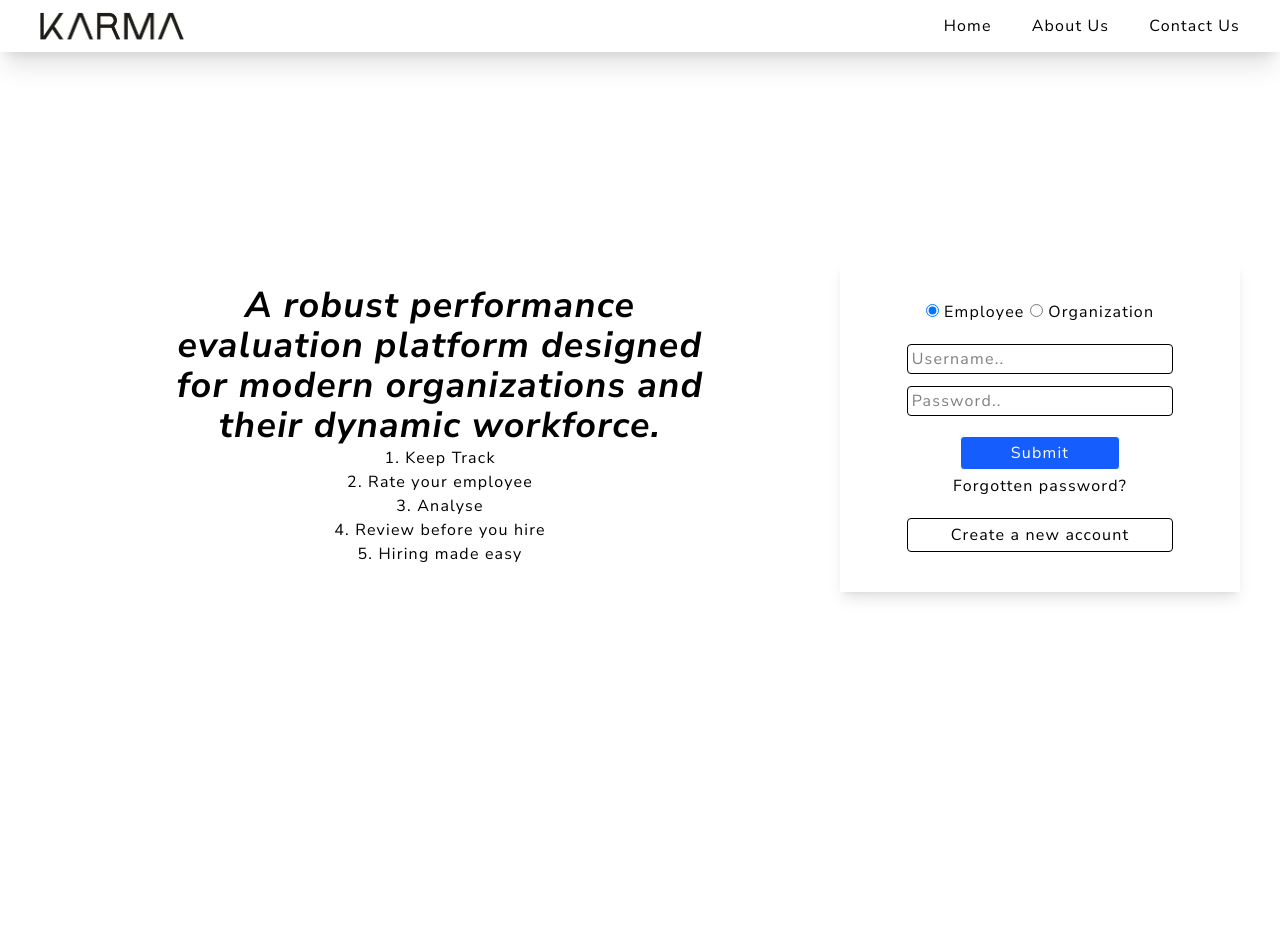
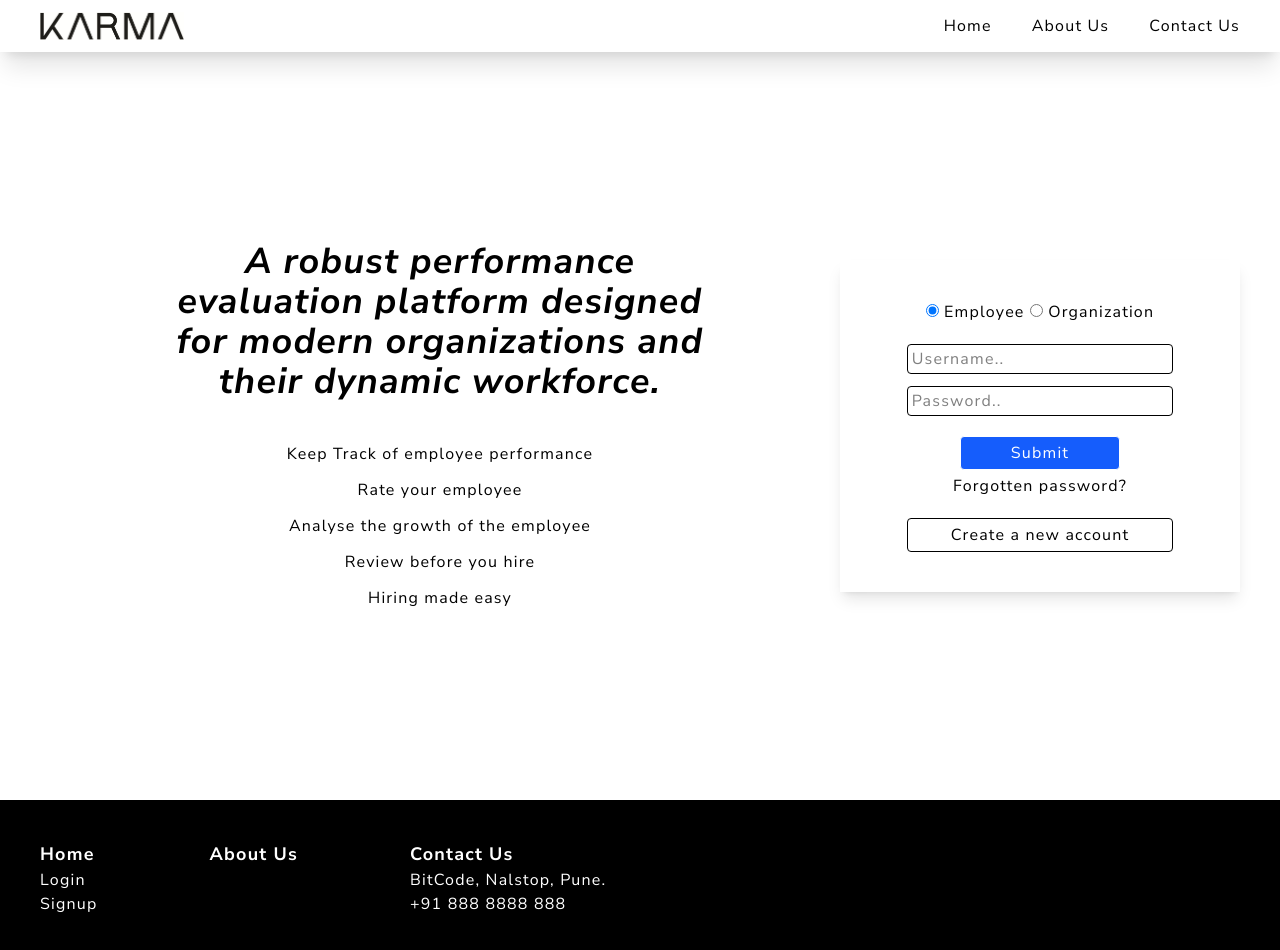
Before and after one commit to nadgire/karma, a React (Vite) app: page / in a window 1280 px wide. Shown: the top 950 px of the page. Before the commit the page ends 800 px from the top, so only its background shows below. Built offline with nearby package versions, Linux system fonts and the light colour scheme.

Commit message:
more components

```diff
--- a/src/App.jsx
+++ b/src/App.jsx
@@ -4,6 +4,9 @@ import viteLogo from '/vite.svg'
 import './App.css'
 import { BrowserRouter, Routes, Route } from 'react-router'
 import Home from './components/Home'
+import AboutUs from './components/about-us/AboutUs'
+import ContactUs from './components/contact-us/ContactUs'
+import EmployeeDashboard from './components/empdashboard/EmployeeDashboard'
 
 function App() {
   const [count, setCount] = useState(0)
@@ -13,6 +16,9 @@ function App() {
       <BrowserRouter>
         <Routes>
           <Route path="/" element={<Home />} />
+          <Route path="/about-us" element={<AboutUs />} />
+          <Route path="/contact-us" element={<ContactUs />} />
+          <Route path="/employee-dashboard" element={<EmployeeDashboard />} />
 
         </Routes>
       </BrowserRouter>
--- a/src/components/Home.jsx
+++ b/src/components/Home.jsx
@@ -1,12 +1,14 @@
 import React from 'react'
 import Navbar from './home/Navbar';
 import Hero from './home/Hero';
+import Footer from './home/Footer';
 
 const Home = () => {
   return (
     <>
       <Navbar />
       <Hero />
+      <Footer />
     </>
   )
 }
--- /dev/null
+++ b/src/components/about-us/AboutUs.jsx
@@ -0,0 +1,16 @@
+import React from 'react'
+import Navbar from '../home/Navbar';
+import Footer from '../home/Footer';
+import AboutUsHero from './AboutUsHero';
+
+const AboutUs = () => {
+  return (
+    <>
+      <Navbar />
+      <AboutUsHero />
+      <Footer />
+    </>
+  )
+}
+
+export default AboutUs
--- /dev/null
+++ b/src/components/about-us/AboutUsHero.jsx
@@ -0,0 +1,11 @@
+import React from 'react'
+
+const AboutUsHero = () => {
+    return (
+        <div className='max-w-[1200px] mx-auto flex h-[calc(100vh-52px)] items-center select-none'>
+            About us Hero Section
+        </div>
+    )
+}
+
+export default AboutUsHero
--- /dev/null
+++ b/src/components/contact-us/ContactUs.jsx
@@ -0,0 +1,16 @@
+import React from 'react'
+import Navbar from '../home/Navbar';
+import Footer from '../home/Footer';
+import ContactUsHero from './ContactUsHero';
+
+const AboutUs = () => {
+  return (
+    <>
+      <Navbar />
+      <ContactUsHero />
+      <Footer />
+    </>
+  )
+}
+
+export default AboutUs
--- /dev/null
+++ b/src/components/contact-us/ContactUsHero.jsx
@@ -0,0 +1,11 @@
+import React from 'react'
+
+const ContactUsHero = () => {
+    return (
+        <div className='max-w-[1200px] mx-auto flex h-[calc(100vh-52px)] items-center select-none'>
+            Contact us Hero Section
+        </div>
+    )
+}
+
+export default ContactUsHero
--- /dev/null
+++ b/src/components/empdashboard/EmployeeDashboard.jsx
@@ -0,0 +1,11 @@
+import React from 'react'
+
+const EmployeeDashboard = () => {
+  return (
+    <div>
+
+    </div>
+  )
+}
+
+export default EmployeeDashboard
--- /dev/null
+++ b/src/components/home/Footer.jsx
@@ -0,0 +1,43 @@
+import React from 'react'
+import { Link } from 'react-router'
+
+const Footer = () => {
+    return (
+        <div className='bg-black text-white'>
+            <div className='max-w-[1200px] mx-auto py-10 flex gap-28'>
+                <ul>
+                    <li className='font-bold text-lg'>
+                        Home
+                    </li>
+                    <li>
+                        <Link to="/">Login</Link>
+                    </li>
+                    <li>
+                        <Link to="/">Signup</Link>
+                    </li>
+                </ul>
+
+                <ul>
+                    <li className='font-bold text-lg'>
+                        About Us
+                    </li>
+                    <li>
+
+                    </li>
+                </ul>
+
+                <ul>
+                    <li className='font-bold text-lg'>
+                        Contact Us
+                    </li>
+                    <li>
+                        <span className='block'>BitCode, Nalstop, Pune.</span>
+                        <span>+91 888 8888 888</span>
+                    </li>
+                </ul>
+            </div>
+        </div>
+    )
+}
+
+export default Footer
--- a/src/components/home/HeroDetails.jsx
+++ b/src/components/home/HeroDetails.jsx
@@ -2,25 +2,25 @@ import React from 'react'
 
 const HeroDetails = () => {
     return (
-        <div className='w-2/3 text-center'>
+        <div className='w-2/3 text-center space-y-10'>
             <h1 className='w-2/3 text-4xl mx-auto italic font-bold'>A robust performance evaluation platform designed for modern organizations and their dynamic workforce.</h1>
-            <ul>
+            <ol className='space-y-3'>
                 <li>
-                    1. Keep Track
+                    Keep Track of employee performance
                 </li>
                 <li>
-                    2. Rate your employee
+                    Rate your employee
                 </li>
                 <li>
-                    3. Analyse
+                    Analyse the growth of the employee
                 </li>
                 <li>
-                    4. Review before you hire
+                    Review before you hire
                 </li>
                 <li>
-                    5. Hiring made easy
+                    Hiring made easy
                 </li>
-            </ul>
+            </ol>
         </div>
     )
 }
--- a/src/components/home/Navbar.jsx
+++ b/src/components/home/Navbar.jsx
@@ -1,12 +1,24 @@
 import React from 'react'
 import Logo from '../../assets/Images/KarmaLogo.jpg'
+import { useNavigate } from 'react-router';
 
 const Navbar = () => {
 
     const menuItems = ["Home", "About Us", "Contact Us"];
+    const navigate = useNavigate();
 
-    function funMenuSelection(event){
-        console.log(event.target.value);
+    function funMenuSelection(event) {
+
+        console.log(event.currentTarget.textContent);
+        if (event.currentTarget.textContent == "About Us") {
+            navigate("/about-us");
+        }
+        if (event.currentTarget.textContent == "Contact Us") {
+            navigate("/contact-us");
+        }
+        if (event.currentTarget.textContent == "Home") {
+            navigate("/");
+        }
     }
 
     return (
@@ -21,7 +33,9 @@ const Navbar = () => {
                         <ul className='flex space-x-10'>
                             {
                                 menuItems.map((x) => {
-                                    return <li key={x} value={x}>{x}</li>
+                                    return (
+                                        <li key={x} onClick={funMenuSelection}>{x}</li>
+                                    )
                                 })
                             }
                         </ul>
--- a/src/components/home/Signin.jsx
+++ b/src/components/home/Signin.jsx
@@ -1,6 +1,14 @@
 import React from 'react'
+import { useNavigate } from 'react-router';
 
 const Signin = () => {
+
+    const navigate = useNavigate();
+
+    function funSigninSubmit(event) {
+        navigate("/employee-dashboard");
+    }
+
     return (
         <div className='w-1/3 shadow-lg py-10 whitespace-nowrap'>
             <div className='text-center space-y-5 w-full'>
@@ -13,12 +21,11 @@ const Signin = () => {
                     <input type='password' className='border rounded-sm px-1 py-[2px]' placeholder='Password..' />
                 </div>
                 <div className='flex flex-col space-y-1'>
-                    <button className='border px-5 py-1 rounded-sm w-2/5 mx-auto bg-blue-600 text-white hover:bg-blue-700'>Submit</button>
+                    <button className='border px-5 py-1 rounded-sm w-2/5 mx-auto bg-blue-600 text-white hover:bg-blue-700' onClick={(event) => { funSigninSubmit(event) }}>Submit</button>
                     <a href="" onClick={(event) => { event.preventDefault(); funForgotPassword(); }} className='hover:underline w-1/2 mx-auto'>Forgotten password?</a>
                 </div>
                 <div>
                     <button className='border px-5 py-1 rounded-sm w-2/3 mx-auto'>Create a new account</button>
-
                 </div>
             </div>
         </div>
```
